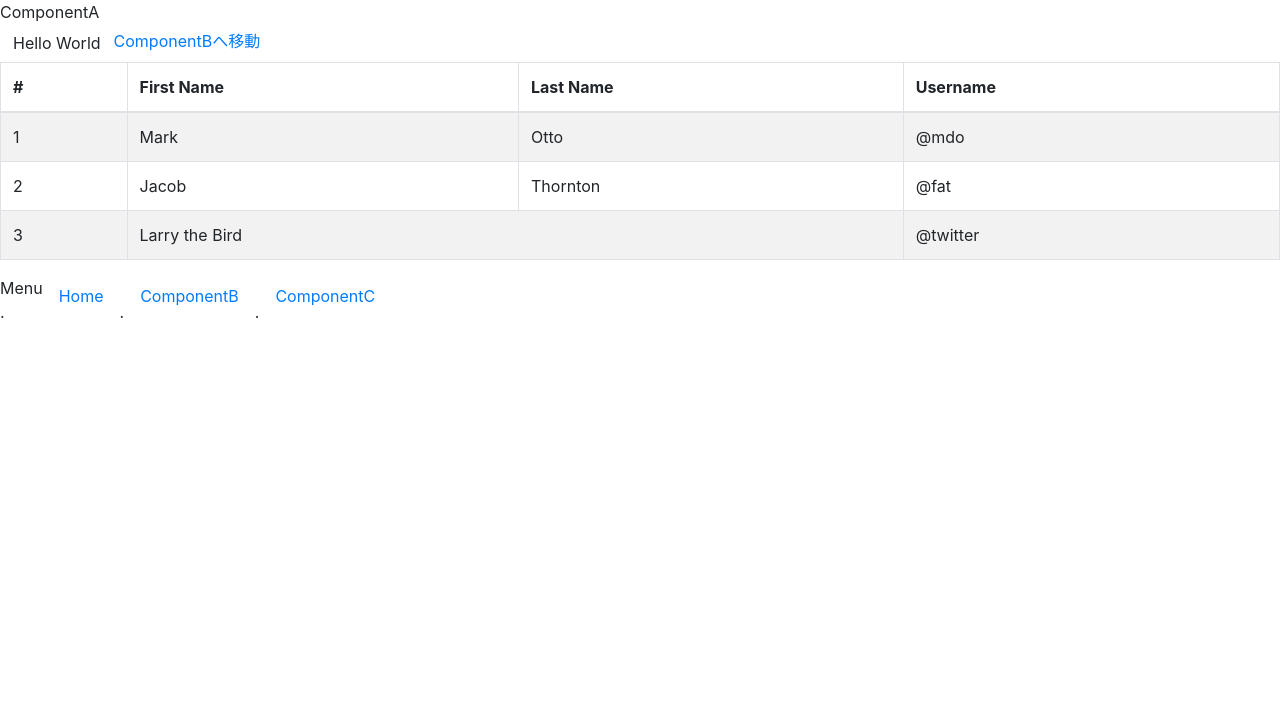
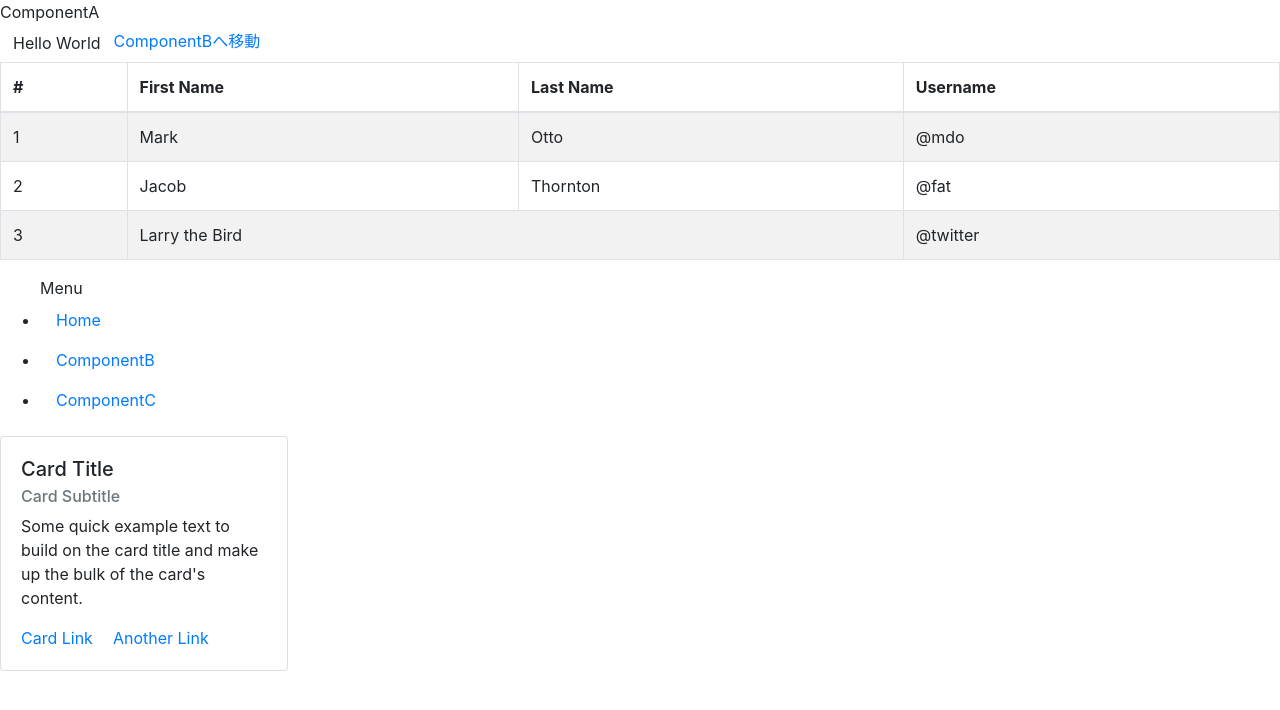
Before and after one commit to lanmalu1358/react-dev-course, a React (Create React App) app: page / in a window 1280 px wide. Shown: the top 710 px of the page. Built offline with nearby package versions, Linux system fonts and the light colour scheme.

Commit message:
コミット8

```diff
--- a/src/ComponentA.js
+++ b/src/ComponentA.js
@@ -1,9 +1,11 @@
 import React from 'react'
+import './ComponentA.css';
 import { Link } from 'react-router-dom'
 import { Button } from 'react-bootstrap'
 import 'bootstrap/dist/css/bootstrap.min.css';
 import { Table } from 'react-bootstrap'
 import { Nav } from 'react-bootstrap'
+import { Card } from 'react-bootstrap'
 
 const ComponentA = () => {
     return (
@@ -43,11 +45,26 @@
             </Table>
 
             <Nav defaultActiveKey="/">
-                Menu<br />
-                .<Nav.Link href="/">Home</Nav.Link><br />
-                .<Nav.Link href="/componentb">ComponentB</Nav.Link><br />
-                .<Nav.Link href="/componentc">ComponentC</Nav.Link><br />
+                <ul>
+                    Menu
+                    <li><Nav.Link href="/">Home</Nav.Link></li>
+                    <li><Nav.Link href="/componentb">ComponentB</Nav.Link></li>
+                    <li><Nav.Link href="/componentc">ComponentC</Nav.Link></li>
+                </ul>
             </Nav>
+
+            <Card style={{ width: '18rem' }}>
+                <Card.Body>
+                    <Card.Title>Card Title</Card.Title>
+                    <Card.Subtitle className="mb-2 text-muted">Card Subtitle</Card.Subtitle>
+                    <Card.Text>
+                        Some quick example text to build on the card title and make up the bulk of
+                        the card's content.
+                    </Card.Text>
+                    <Card.Link href="#">Card Link</Card.Link>
+                    <Card.Link href="#">Another Link</Card.Link>
+                </Card.Body>
+            </Card>
         </>
     )
 }
```
Also changed, not shown: src/ComponentA.css (added).
